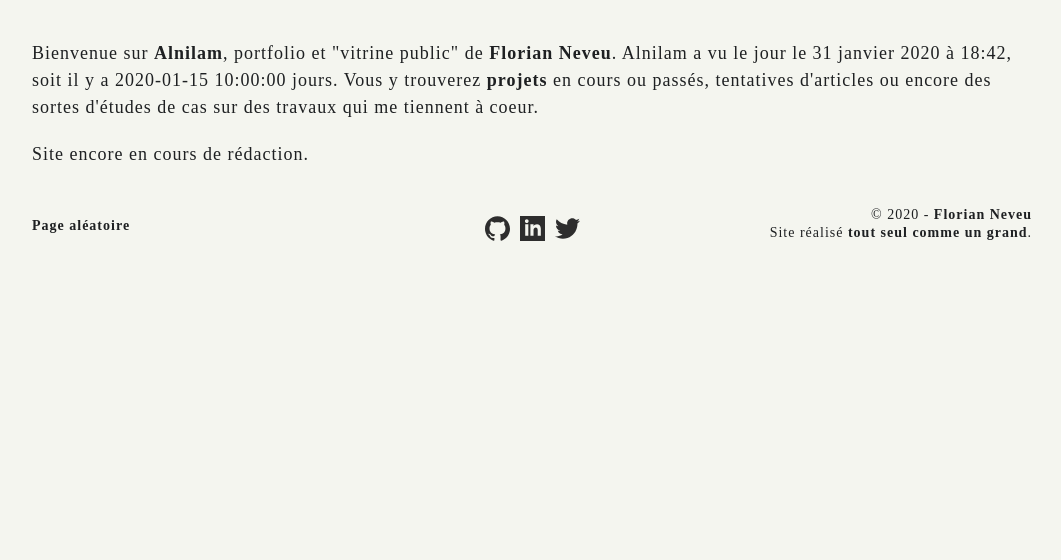
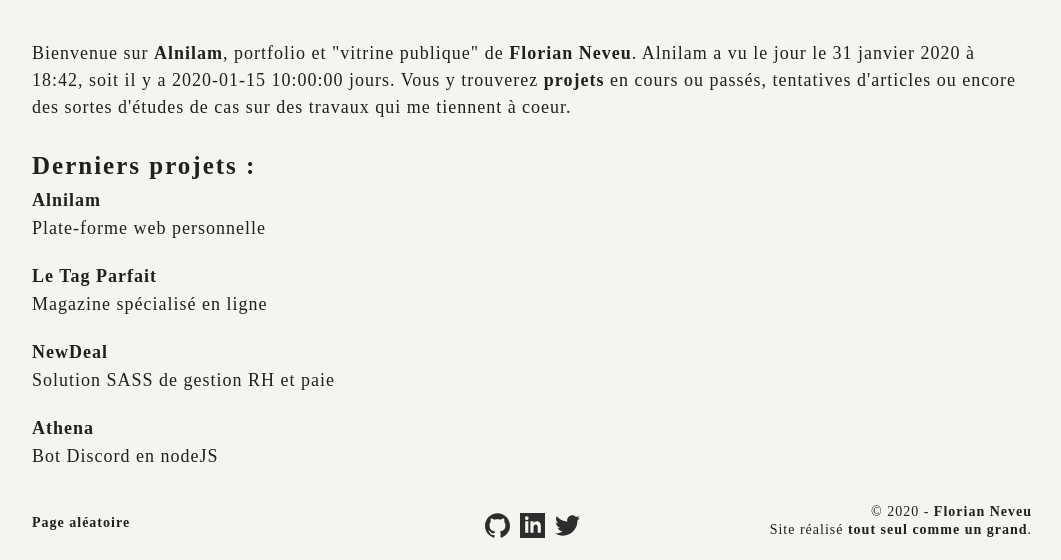
Before and after one commit to florianorineveu/v1, a Symfony app: template templates/front/index.html.twig in a window 1280 px wide. Shown: the part 278-838 px from the top of the page, without its empty margins (108-1169 px from the left). Before the commit the page ends 519 px from the top, so only its background shows below. Run offline with Twig, Linux system fonts and the light colour scheme; the template is opened without the code that fills it: most values are stand-ins (such as "Sample title", 1, 10 or a date in 2020); style sheets or scripts are compiled from the project's sources; some libraries are stand-ins or nearby versions; some web fonts are replaced.

Commit message:
Update content

```diff
--- a/assets/css/main.scss
+++ b/assets/css/main.scss
@@ -188,3 +188,14 @@ a {
     }
   }
 }
+
+.list-home {
+  article {
+    margin-bottom: 3rem;
+
+    span {
+      display: block;
+      margin-top: 1rem;
+    }
+  }
+}
--- a/templates/front/index.html.twig
+++ b/templates/front/index.html.twig
@@ -10,7 +10,7 @@
     <meta name="twitter:card" content="summary_large_image" />
     <meta name="twitter:title" content="Alnilam" />
     <meta name="twitter:description" content="Alnilam, plate-forme web personnelle de Florian Neveu." />
-    <meta name="twitter:image" content="{{ app.request.getSchemeAndHttpHost() ~ asset('images/projets/alnilam/alnilam.png') }}" />
+    <meta name="twitter:image" content="{{ app.request.getSchemeAndHttpHost() ~ asset('images/projets/alnilam/alnilam.jpg') }}" />
     <meta name="twitter:site" content="@fnev_eu" />
     <meta name="twitter:domain" content="{{ app.request.host }}">
 
@@ -19,7 +19,7 @@
     <meta property="og:url" content="{{ app.request.schemeAndHttpHost ~ app.request.pathInfo }}" />
     <meta property="og:description" content="Alnilam, plate-forme web personnelle de Florian Neveu." />
     <meta property="og:type" content="website" />
-    <meta property="og:image" content="{{ app.request.getSchemeAndHttpHost() ~ asset('images/projets/alnilam/alnilam.png') }}" />
+    <meta property="og:image" content="{{ app.request.getSchemeAndHttpHost() ~ asset('images/projets/alnilam/alnilam.jpg') }}" />
 {% endblock meta %}
 
 {% block headerClasses -%}header header-home header-dark{%- endblock headerClasses %}
@@ -33,12 +33,31 @@
 
 {% block body %}
     <p>
-        Bienvenue sur <a href="{{ path('project', {'slug': 'alnilam'}) }}">Alnilam</a>, portfolio et "vitrine public"
+        Bienvenue sur <a href="{{ path('project', {'slug': 'alnilam'}) }}">Alnilam</a>, portfolio et "vitrine publique"
         de <a href="{{ path('about') }}">Florian Neveu</a>. Alnilam a vu le jour le 31 janvier 2020 à 18:42, soit il y
         a {{ birthday_count_days }} jours. Vous y trouverez <a href="{{ path('project_index') }}">projets</a> en
         cours ou passés, tentatives d'articles ou encore des sortes d'études de cas sur des travaux qui me tiennent
         à coeur.
     </p>
 
-    <p>Site encore en cours de rédaction.</p>
+    <h2 class="h2">Derniers projets :</h2>
+
+    <div class="list-home">
+        <article>
+            <a href="{{ path('project', {'slug': 'alnilam'}) }}">Alnilam</a>
+            <span>Plate-forme web personnelle</span>
+        </article>
+        <article>
+            <a href="{{ path('project', {'slug': 'le-tag-parfait'}) }}">Le Tag Parfait</a>
+            <span>Magazine spécialisé en ligne</span>
+        </article>
+        <article>
+            <a href="{{ path('project', {'slug': 'newdeal'}) }}">NewDeal</a>
+            <span>Solution SASS de gestion RH et paie</span>
+        </article>
+        <article>
+            <a href="{{ path('project', {'slug': 'athena'}) }}">Athena</a>
+            <span>Bot Discord en nodeJS</span>
+        </article>
+    </div>
 {% endblock body %}
```
Also changed, not shown: templates/front/about.html.twig (+12 -9 lines), templates/front/uses.html.twig (+5 -3 lines), public/images/projets/alnilam/alnilam.jpg (added), public/images/uses.jpg, 1 other file.
